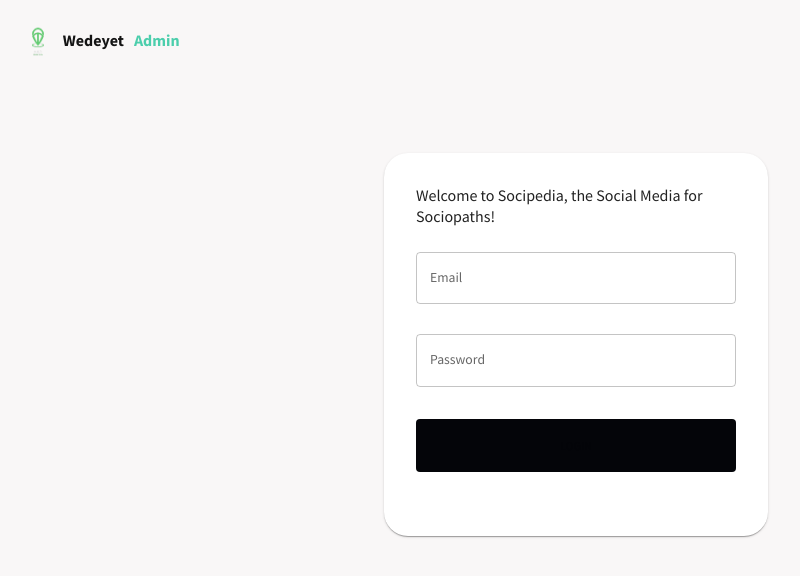
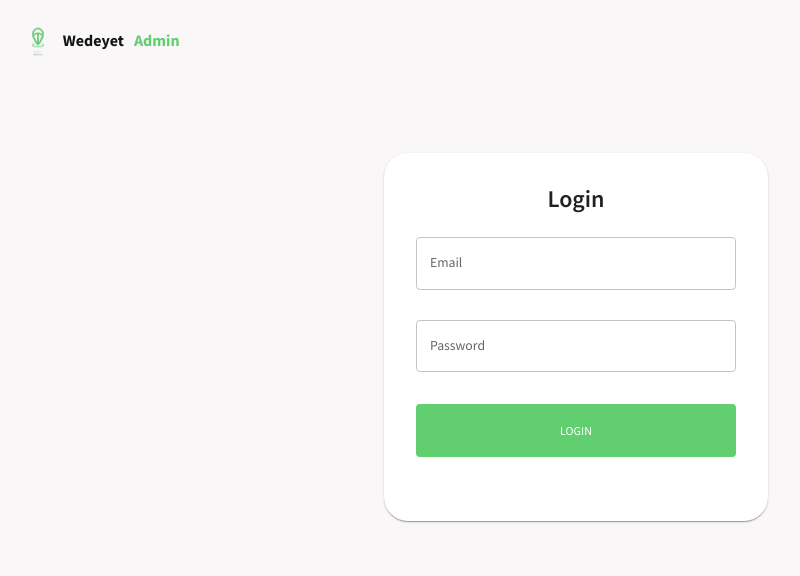
Before and after one commit to abrhamtafere/Wedeyet-admin-front, a React (Create React App) app: page /login in a window 1280 px wide. Shown: the top 576 px of the page, without its empty margins (64-864 px from the left). Built offline with nearby package versions, Linux system fonts and the light colour scheme.

Commit message:
finish layout

```diff
--- a/src/Page/LoginPage.js
+++ b/src/Page/LoginPage.js
@@ -11,7 +11,7 @@ const LoginPage = () => {
 
   const isNonMobileScreens = useMediaQuery("(min-width: 1000px)");
   return (
-    <Box    justifyContent="center"
+    <Box justifyContent="center"
       alignItems="center" >
       <Box
         //    backgroundColor="blue"
@@ -20,18 +20,18 @@ const LoginPage = () => {
         textAlign="left"
 
       >
-         <Box mb="15px" display="flex"flexDirection="row" justifyContent="flex-left" alignItems="center">
-              <Box display="flex"flexDirection="row" justifyContent="center" alignItems="center">
+        <Box mb="15px" display="flex" flexDirection="row" justifyContent="flex-left" alignItems="center">
+          <Box display="flex" flexDirection="row" justifyContent="center" alignItems="center">
             <img
               alt="profile-user"
               width="50px"
               height="50px"
-                  object-fit= "cover"
+              object-fit="cover"
               src={wedeyetLogo}
               style={{ cursor: "pointer", borderRadius: "50%" }}
             />
           </Box>
-              <Box   display="flex"gap="10px" justifyContent="center" alignItems="center">
+          <Box display="flex" gap="10px" justifyContent="center" alignItems="center">
             <Typography
               variant="h5"
               color={colors.grey[100]}
@@ -40,7 +40,7 @@ const LoginPage = () => {
             >
               Wedeyet
             </Typography>
-                <Typography variant="h5"  fontWeight="bold" color={colors.greenAccent[500]}>
+            <Typography variant="h5" fontWeight="bold" color={colors.greenAccent[500]}>
               Admin
             </Typography>
           </Box>
@@ -58,10 +58,10 @@ alignItems="center"
         backgroundColor="white"
         boxShadow="1"
       >
-        <Typography fontWeight="500" variant="h5" sx={{ mb: "1.5rem" }}>
-          Welcome to Socipedia, the Social Media for Sociopaths!
+        <Typography align='center' fontWeight="600" variant="h3" sx={{ mb: "1.5rem" }}>
+          Login
         </Typography>
-        <LoginForm/>
+        <LoginForm />
       </Box>
     </Box>
   );
--- a/src/components/Login/LoginForm.js
+++ b/src/components/Login/LoginForm.js
@@ -10,6 +10,7 @@ import {
 import EditOutlinedIcon from "@mui/icons-material/EditOutlined";
 import { Formik } from "formik";
 import * as yup from "yup";
+import { tokens } from "../../theme";
 
 // import { useNavigate } from "react-router-dom";
 // import { useDispatch } from "react-redux";
@@ -17,30 +18,13 @@ import * as yup from "yup";
 // import Dropzone from "react-dropzone";
 // import FlexBetween from "components/FlexBetween";
 
-const registerSchema = yup.object().shape({
-  firstName: yup.string().required("required"),
-  lastName: yup.string().required("required"),
-  email: yup.string().email("invalid email").required("required"),
-  password: yup.string().required("required"),
-  location: yup.string().required("required"),
-  occupation: yup.string().required("required"),
-  picture: yup.string().required("required"),
-});
 
 const loginSchema = yup.object().shape({
   email: yup.string().email("invalid email").required("required"),
   password: yup.string().required("required"),
 });
 
-const initialValuesRegister = {
-  firstName: "",
-  lastName: "",
-  email: "",
-  password: "",
-  location: "",
-  occupation: "",
-  picture: "",
-};
+
 
 const initialValuesLogin = {
   email: "",
@@ -48,36 +32,14 @@ const initialValuesLogin = {
 };
 
 const LoginForm = () => {
-  const [pageType, setPageType] = useState("login");
-  const { palette } = useTheme();
+  const theme = useTheme();
+  const colors = tokens(theme.palette.mode);
 //   const dispatch = useDispatch();
 //   const navigate = useNavigate();
   const isNonMobile = useMediaQuery("(min-width:600px)");
-  const isLogin = pageType === "login";
-  const isRegister = pageType === "register";
 
-  const register = async (values, onSubmitProps) => {
-    // this allows us to send form info with image
-    const formData = new FormData();
-    for (let value in values) {
-      formData.append(value, values[value]);
-    }
-    formData.append("picturePath", values.picture.name);
 
-    const savedUserResponse = await fetch(
-      "http://localhost:3001/auth/register",
-      {
-        method: "POST",
-        body: formData,
-      }
-    );
-    const savedUser = await savedUserResponse.json();
-    onSubmitProps.resetForm();
 
-    if (savedUser) {
-      setPageType("login");
-    }
-  };
 
   const login = async (values, onSubmitProps) => {
     const loggedInResponse = await fetch("http://localhost:3001/auth/login", {
@@ -99,8 +61,8 @@ const LoginForm = () => {
   };
 
   const handleFormSubmit = async (values, onSubmitProps) => {
-    if (isLogin) await login(values, onSubmitProps);
-    if (isRegister) await register(values, onSubmitProps);
+ await login(values, onSubmitProps);
+
   };
 
   return (
@@ -131,13 +93,32 @@ const LoginForm = () => {
 
             <TextField
               label="Email"
+              id="outlined-search"
+              type="search"
+              sx={{ "& .MuiOutlinedInput-root:hover": {
+                "& > fieldset": {
+                  borderColor: colors.greenAccent[400]
+
+                }
+              },
+              "& .MuiOutlinedInput-root:focus": {
+                "& > fieldset": {
+                  borderColor: colors.greenAccent[400]
+
+                }
+              },
+              gridColumn: "span 4"
+            }}
+              // color=}
+
+
               onBlur={handleBlur}
               onChange={handleChange}
               value={values.email}
               name="email"
               error={Boolean(touched.email) && Boolean(errors.email)}
               helperText={touched.email && errors.email}
-              sx={{ gridColumn: "span 4" }}
+              // sx={{ gridColumn: "span 4" }}
             />
             <TextField
               label="Password"
@@ -148,7 +129,20 @@ const LoginForm = () => {
               name="password"
               error={Boolean(touched.password) && Boolean(errors.password)}
               helperText={touched.password && errors.password}
-              sx={{ gridColumn: "span 4" }}
+              sx={{ "& .MuiOutlinedInput-root:hover": {
+                "& > fieldset": {
+                  borderColor: colors.greenAccent[400]
+
+                }
+              },
+              "& .MuiOutlinedInput-root:focus": {
+                "& > fieldset": {
+                  borderColor: colors.greenAccent[400]
+
+                }
+              },
+              gridColumn: "span 4"
+            }}
             />
           </Box>
 
@@ -160,12 +154,12 @@ const LoginForm = () => {
               sx={{
                 m: "2rem 0",
                 p: "1rem",
-                backgroundColor: palette.primary.main,
-                color: palette.background.alt,
-                "&:hover": { color: palette.primary.main },
+                backgroundColor: colors.greenAccent[500],
+                 color: colors.white[100],
+                "&:hover": { color:colors.white[100] ,backgroundColor: colors.greenAccent[400] },
               }}
             >
-           LOGIN            </Button>
+           Login           </Button>
 
           </Box>
         </form>
--- a/src/theme.js
+++ b/src/theme.js
@@ -32,7 +32,7 @@ export const tokens = (mode) => ({
           200: "#b7ebde",
           300: "#94e2cd",
           400: "#70d8bd",
-          500: "#F3F6F9",
+          500: "#61CE70",
           600: "#3da58a",
           700: "#2e7c67",
           800: "#1e5245",
@@ -84,12 +84,15 @@ export const tokens = (mode) => ({
           800: "#a1a4ab",
           900: "#d0d1d5",
         },
+        white:{
+      100:"#ffffff "
+        },
         greenAccent: {
           100: "#0f2922",
           200: "#1e5245",
           300: "#2e7c67",
-          400: "#3da58a",
-          500: "#4cceac",
+          400: "#7fce61",
+          500: "#61CE70",
           600: "#70d8bd",
           700: "#94e2cd",
           800: "#b7ebde",
```
Lines whose indentation alone changed are shown as unchanged.
